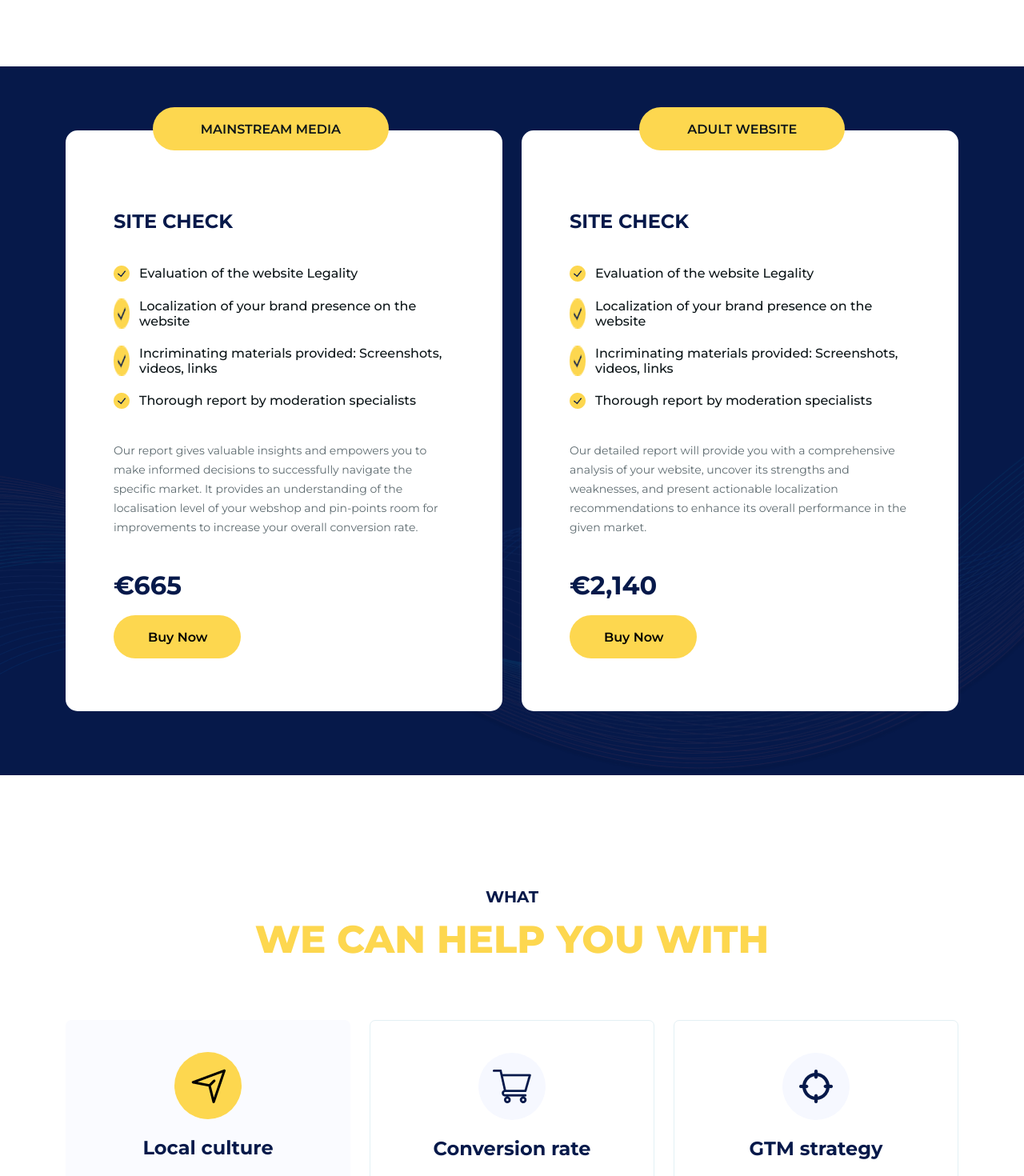
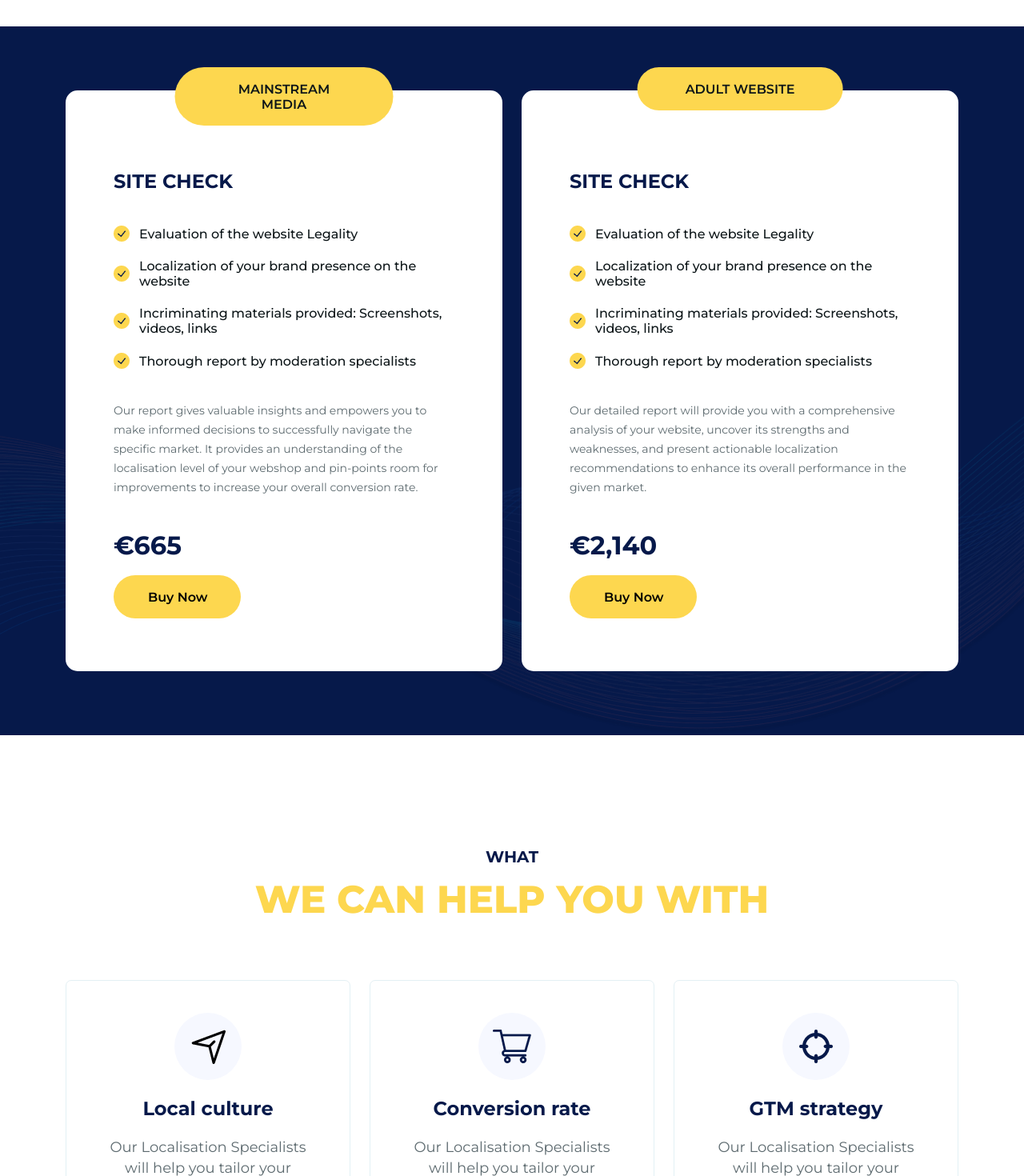
Before and after one commit to MamtazDev/ping-vin, a React (Vite) app: page /consultancy in a window 1280 px wide. Shown: the part 1180-2650 px from the top of the page at 80% size. Built offline with nearby package versions, Linux system fonts and the light colour scheme.

Commit message:
responsive update

```diff
--- a/src/pages/BrandProtection/WhatWeOffer.jsx
+++ b/src/pages/BrandProtection/WhatWeOffer.jsx
@@ -16,37 +16,45 @@ const WhatWeOffer = () => {
         {/* card */}
         <div className="row">
           <div className="col-lg-3">
-            <div className="whatweoffer_card card1">
+            <div className="mb-4 mb-lg-0">
+              <div className="whatweoffer_card card1">
               <img src={w1} alt="" />
               <p>
                 Advanced Brand <br />
                 Monitoring
               </p>
             </div>
+            </div>
           </div>
           <div className="col-lg-3">
-            <div className="whatweoffer_card card2">
+            <div className="mb-4 mb-lg-0">
+              <div className="whatweoffer_card card2">
               <img src={w2} alt="" />
               <p>Expert Moderators</p>
             </div>
+            </div>
           </div>
           <div className="col-lg-3">
-            <div className="whatweoffer_card card3">
+            <div className="mb-4 mb-lg-0">
+              <div className="whatweoffer_card card3">
               <img src={w3} alt="" />
               <p>
                 Swift Detection and <br />
                 Removal
               </p>
             </div>
+            </div>
           </div>
           <div className="col-lg-3">
-            <div className="whatweoffer_card card4">
+            <div className="mb-4 mb-lg-0">
+              <div className="whatweoffer_card card4">
               <img src={w4} alt="" />
               <p>
                 Comprehensive
                 <br />
                 Protection
               </p>
+            </div>
             </div>
           </div>
         </div>
--- a/src/pages/Consultancy/Consultancy.css
+++ b/src/pages/Consultancy/Consultancy.css
@@ -51,6 +51,7 @@
     display: flex;
     gap: 12px;
     margin-bottom: 21px;
+    align-items: center;
 }
 
 .site_card small {
@@ -94,8 +95,9 @@
 
 .upBtn {
     position: absolute;
-    right: 27%;
+    left: 50%;
     top: -4%;
+    transform: translateX(-50%);
 }
 
 /* what can help  */
@@ -127,6 +129,7 @@
     padding: 40px 48px 51px;
     border: 1px solid #E3F0F4;
     background: #FFF;
+    transition: all linear 0.1s;
 }
 
 .card_design:hover {
@@ -150,16 +153,6 @@
 
 }
 
-.icon_bg {
-    background-color: #FDD74F;
-    width: 84px;
-    height: 84px;
-    margin: auto;
-    display: flex;
-    justify-content: center;
-    align-items: center;
-    border-radius: 50%;
-}
 
 .icon_bg2 {
     background-color: #F6F8FF;
@@ -170,6 +163,11 @@
     justify-content: center;
     align-items: center;
     border-radius: 50%;
+    transition: all linear 0.1s;
+}
+
+.card_design:hover .icon_bg2 {
+    background-color: #FDD74F;
 }
 
 /* what can help  */
@@ -186,6 +184,7 @@
     display: flex;
     gap: 12px;
     margin-bottom: 20px;
+    align-items: center;
 }
 
 .pricing_details h3 {
@@ -219,6 +218,11 @@
     border-radius: 53px;
     background: var(--05, #FDD74F);
     width: 100%;
+    transition: all linear 0.1s;
+}
+
+.pricing_btn:hover {
+    background: var(--05, #f8e395);
 }
 
 .price_number {
--- a/src/pages/Consultancy/SiteCheck.jsx
+++ b/src/pages/Consultancy/SiteCheck.jsx
@@ -7,13 +7,13 @@ const SiteCheck = () => {
       <section className="sitecheck_bg mt_140">
         <div className="container">
           <div className="row">
-            {/* button */}
+            <div className="col-lg-6 ">
 
-            {/* button */}
-            <div className="col-lg-6 position-relative">
+              <div className="card_detils position-relative mb-5 mb-lg-0">
                 <div className="upBtn">
                   <button className="yellow_btn">Mainstream Media</button>
                 </div>
+
                 <div className="site_card">
                   <h3 className="mb_40">SITE CHECK</h3>
                   <p>
@@ -46,10 +46,16 @@ const SiteCheck = () => {
                   </div>
                 </div>
               </div>
-            <div className="col-lg-6 position-relative">
+
+            </div>
+
+            <div className="col-lg-6">
+
+              <div className="card_detils position-relative mb-5 mb-lg-0">
                 <div className="upBtn">
                   <button className="yellow_btn">Adult Website</button>
                 </div>
+
                 <div className="site_card">
                   <h3 className="mb_40">SITE CHECK</h3>
                   <p>
@@ -82,6 +88,8 @@ const SiteCheck = () => {
                   </div>
                 </div>
               </div>
+
+            </div>
           </div>
         </div>
       </section>
--- a/src/pages/Consultancy/WhatCanHelp.jsx
+++ b/src/pages/Consultancy/WhatCanHelp.jsx
@@ -14,8 +14,8 @@ const WhatCanHelp = () => {
           </div>
           <div className="row">
             <div className="col-lg-4">
-              <div className="card_bg mb-lg-0 mb-4">
-                <div className="icon_bg">
+              <div className="card_design mb-lg-0 mb-4">
+                <div className="icon_bg2">
                   <img className="img-fluid" src={c1} alt="send-icon" />
                 </div>
 
@@ -26,18 +26,26 @@ const WhatCanHelp = () => {
                 </small>
               </div>
             </div>
+
             <div className="col-lg-4">
+
               <div className="card_design mb-lg-0 mb-4">
+
                 <div className="icon_bg2">
                   <img className="img-fluid" src={c2} alt="send-icon" />
                 </div>
+
                 <p className="fs_24 blue">Conversion rate</p>
+
                 <small className="fs_18 grey">
                   Our Localisation Specialists will help you tailor your website
                   to fit local standards and meet customers expectations.
                 </small>
+
               </div>
+
             </div>
+
             <div className="col-lg-4">
               <div className="card_design mb-lg-0 mb-4">
                 <div className="icon_bg2">
--- a/src/pages/PageHeader/PageHeader.css
+++ b/src/pages/PageHeader/PageHeader.css
@@ -3,7 +3,7 @@
     background-repeat: no-repeat;
     background-position: center;
     padding-top: 200px;
-    padding-bottom: 230px;
+    padding-bottom: 180px;
 
 }
 
```
Lines whose indentation alone changed are shown as unchanged.
